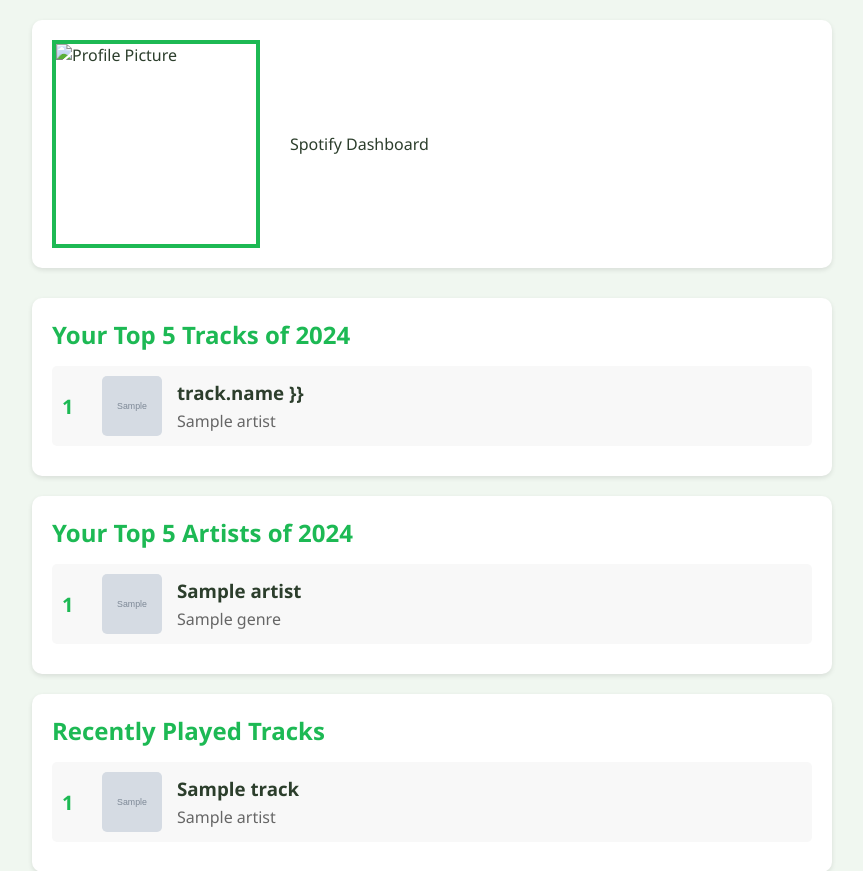
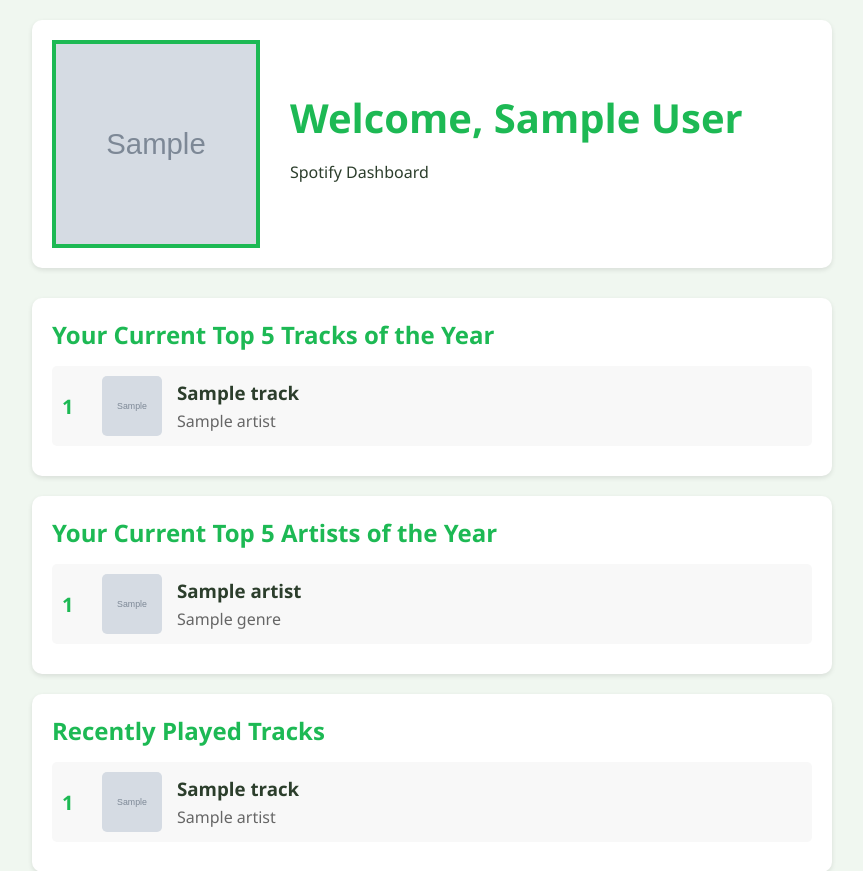
Before and after one commit to richnicky2005/Spotify-Wrapped-Predictor, a Flask app: template Spotify Wrapped/templates/homepage.html in a window 1280 px wide. Shown: the top 871 px of the page, without its empty margins (208-1071 px from the left). Run offline with Flask 3, Linux system fonts and the light colour scheme; the template is opened without the code that fills it: most values are stand-ins (such as "Sample title", 1, 10 or a date in 2020); grey boxes marked "Sample" are stand-in pictures.

Commit message:
Done with formatingt

```diff
--- a/Spotify Wrapped/main.py
+++ b/Spotify Wrapped/main.py
@@ -1,5 +1,7 @@
 import requests
 import urllib.parse
+
+import time
 
 from datetime import datetime, timedelta
 from flask import Flask, redirect, jsonify, request, session, render_template
@@ -24,7 +26,7 @@ def index():
 
 @app.route('/login')
 def login():
-    scope = 'user-read-private user-read-email user-top-read'
+    scope = 'user-read-private user-read-email user-top-read user-read-recently-played'
 
     params = {
         'client_id': CLIENT_ID,
@@ -72,6 +74,9 @@ def get_wrapped():
         'Authorization': f"Bearer {session['access_token']}"
     }
 
+    current_timestamp = str(int(time.time() * 1000))
+
+
     response = {}
 
     response["profile"] = (requests.get(API_BASE_URL + 'me', headers=headers)).json()
@@ -79,8 +84,12 @@ def get_wrapped():
     response["topTracks"] = (requests.get(API_BASE_URL + 'me/top/tracks?limit=6&time_range=long_term', headers=headers)).json()
 
     response["topArtists"] = (requests.get(API_BASE_URL + 'me/top/artists?limit=6&time_range=long_term', headers=headers)).json()
+    response["recentlyPlayed"] = (requests.get(API_BASE_URL + 'me/player/recently-played?limit=5&before='+current_timestamp, headers=headers)).json()
 
-    return render_template('homepage.html')
+    topArtists = response['topArtists']['items']
+    topTracks = response['topTracks']['items']
+    recentlyPlayed = response['recentlyPlayed']['items']
+    return render_template('homepage.html', profile=response['profile'], topTracks=topTracks, topArtists=topArtists, recentlyPlayed=recentlyPlayed)
 
 
 @app.route('/refresh-token')
--- a/Spotify Wrapped/templates/homepage.html
+++ b/Spotify Wrapped/templates/homepage.html
@@ -1,13 +1,13 @@
 <!DOCTYPE html>
 <html lang="en">
   <head>
-    <meta charset="UTF-8">
-    <meta name="viewport" content="width=device-width, initial-scale=1.0">
+    <meta charset="UTF-8" />
+    <meta name="viewport" content="width=device-width, initial-scale=1.0" />
     <title>Your Spotify Stats</title>
     <script src="../static/script.js" defer></script>
     <style>
       body {
-            font-family: 'Segoe UI', Tahoma, Geneva, Verdana, sans-serif;
+        font-family: "Segoe UI", Tahoma, Geneva, Verdana, sans-serif;
         margin: 0;
         padding: 0;
         background-color: #f0f7f0;
@@ -27,7 +27,7 @@
         background-color: white;
         padding: 20px;
         border-radius: 10px;
-            box-shadow: 0 2px 5px rgba(0,0,0,0.1);
+        box-shadow: 0 2px 5px rgba(0, 0, 0, 0.1);
       }
 
       .profile-picture {
@@ -43,7 +43,8 @@
         font-size: 2.5em;
       }
 
-        h1, h2 {
+      h1,
+      h2 {
         color: #1db954;
       }
 
@@ -52,7 +53,7 @@
         padding: 20px;
         border-radius: 10px;
         margin-bottom: 20px;
-            box-shadow: 0 2px 5px rgba(0,0,0,0.1);
+        box-shadow: 0 2px 5px rgba(0, 0, 0, 0.1);
       }
 
       .top-item {
@@ -115,9 +116,13 @@
     <div class="container">
       <!-- Profile Section -->
       <div class="profile-section">
-            <img src="" alt="Profile Picture" class="profile-picture">
+        <img
+          src="{{profile.images[0].url}}"
+          alt="Profile Picture"
+          class="profile-picture"
+        />
         <div class="profile-info">
-                <h1></h1>
+          <h1>Welcome, {{profile.display_name}}</h1>
           <p>Spotify Dashboard</p>
         </div>
       </div>
@@ -125,15 +130,21 @@
       <!-- Top Tracks Section -->
       <div class="stats-section">
         <div class="section-title">
-                <h2>Your Top 5 Tracks of 2024</h2>
+          <h2>Your Current Top 5 Tracks of the Year</h2>
         </div>
-            {% for track in top_tracks %}
+        {% for track in topTracks[:5] %}
         <div class="top-item">
           <span class="item-number">{{ loop.index }}</span>
-                <img src="{{ track.image }}" alt="{{ track.name }}" class="item-image">
+          <img
+            src="{{ track.album.images[2].url }}"
+            alt="{{ track.name }}"
+            class="item-image"
+          />
           <div class="item-details">
-                    <h3>track.name }}</h3>
-                    <p>{{ track.artist }}</p>
+            <h3>{{ track.name }}</h3>
+            <p>
+              {% for artist in track.artists %} {{ artist.name }} {% endfor %}
+            </p>
           </div>
         </div>
         {% endfor %}
@@ -142,15 +153,19 @@
       <!-- Top Artists Section -->
       <div class="stats-section">
         <div class="section-title">
-                <h2>Your Top 5 Artists of 2024</h2>
+          <h2>Your Current Top 5 Artists of the Year</h2>
         </div>
-            {% for artist in top_artists %}
+        {% for artist in topArtists[:5] %}
         <div class="top-item">
           <span class="item-number">{{ loop.index }}</span>
-                <img src="{{ artist.image }}" alt="{{ artist.name }}" class="item-image">
+          <img
+            src="{{ artist.images[2].url }}"
+            alt="{{ artist.name }}"
+            class="item-image"
+          />
           <div class="item-details">
             <h3>{{ artist.name }}</h3>
-                    <p>{{ artist.genre }}</p>
+            <p>{{ artist.genres | join(', ') }}</p>
           </div>
         </div>
         {% endfor %}
@@ -161,13 +176,19 @@
         <div class="section-title">
           <h2>Recently Played Tracks</h2>
         </div>
-            {% for track in recent_tracks %}
+        {% for track in recentlyPlayed[:5] %}
         <div class="top-item">
           <span class="item-number">{{ loop.index }}</span>
-                <img src="{{ track.image }}" alt="{{ track.name }}" class="item-image">
+          <img
+            src="{{ track.track.album.images[2].url }}"
+            alt="{{ track.track.name }}"
+            class="item-image"
+          />
           <div class="item-details">
-                    <h3>{{ track.name }}</h3>
-                    <p>{{ track.artist }}</p>
+            <h3>{{ track.track.name }}</h3>
+            <p>
+              {% for artist in track.track.artists %} {{ artist.name }} {% endfor%}
+            </p>
           </div>
         </div>
         {% endfor %}
```
Lines whose indentation alone changed are shown as unchanged.
